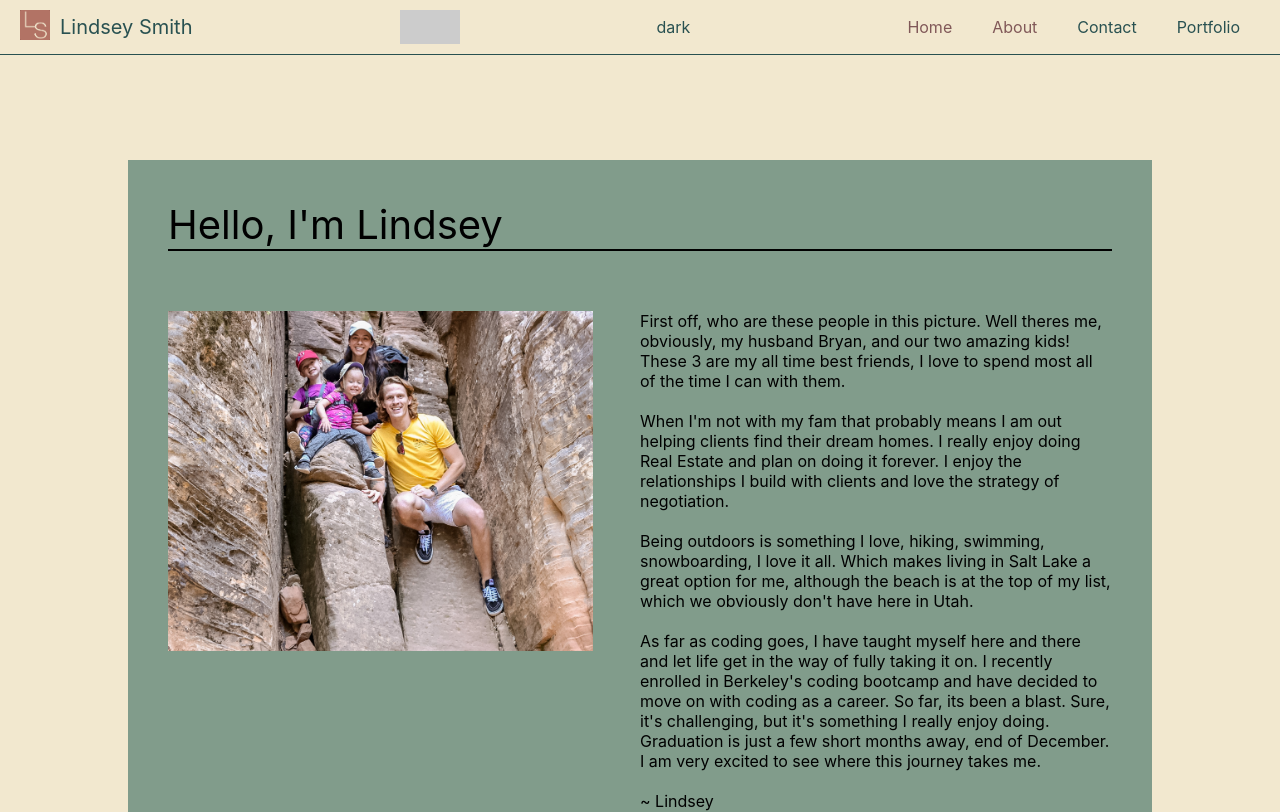
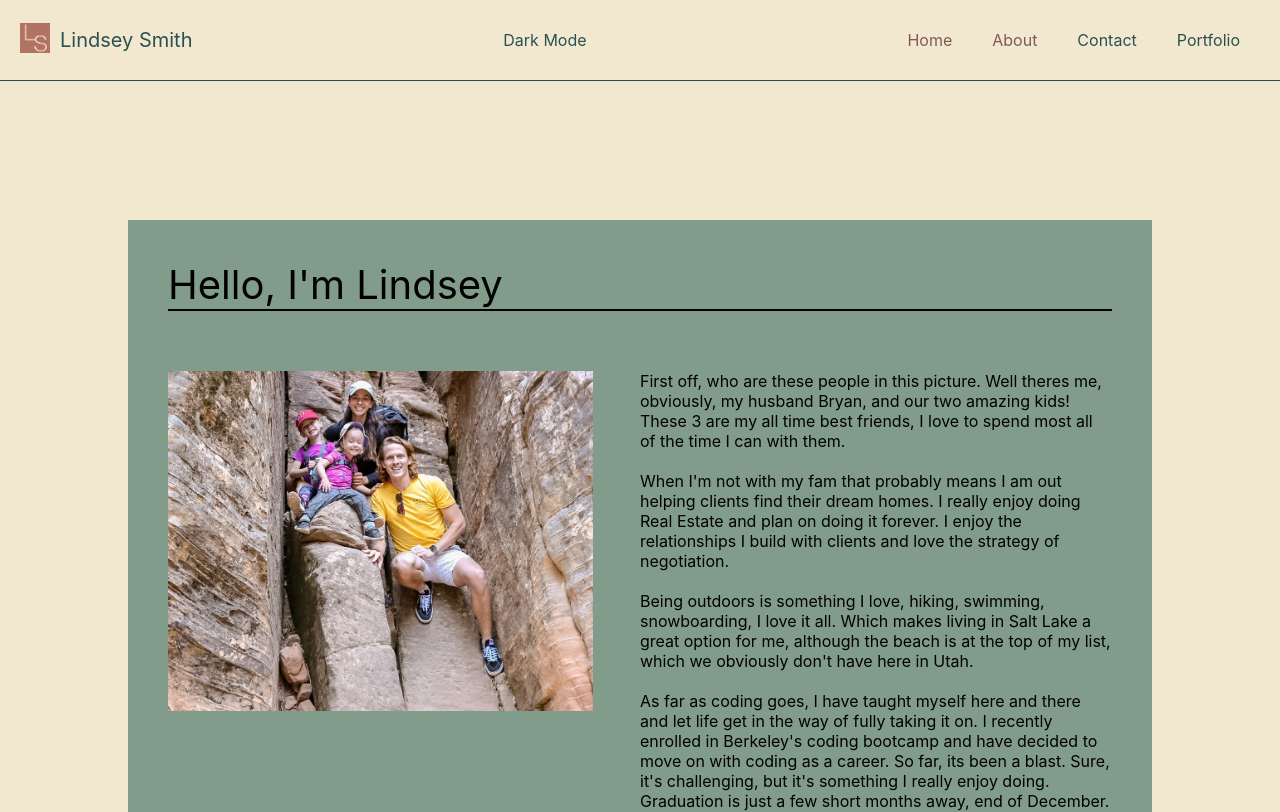
Before and after one commit to campbelllm/portfolio, a React (Create React App) app: page /about in a window 1280 px wide. Shown: the top 812 px of the page. Built offline with nearby package versions, Linux system fonts and the light colour scheme.

Commit message:
dark mode about page complete

```diff
--- a/src/components/About/aboutStyledComponents.js
+++ b/src/components/About/aboutStyledComponents.js
@@ -3,7 +3,7 @@ import picture from '../../Images/famPic.JPG'
 
 
 export const AboutMainComponent = styled.div`
-    padding: 100px 0px;
+    padding: 160px 0px;
     display: flex;
     justify-content: center;
 
--- a/src/components/Navbar/Navbar.js
+++ b/src/components/Navbar/Navbar.js
@@ -19,7 +19,7 @@ import { faBars } from "@fortawesome/free-solid-svg-icons";
 
 const Navbar = () => {
   const [toggle, setToggle] = useState(false);
-  const [switchState, setSwitchState] = useState(true);
+  const [switchState, setSwitchState] = useState(false);
   const history = useHistory();
 
   const handleClick = () => {
@@ -30,13 +30,7 @@ const Navbar = () => {
     }
   };
   const handleChange= (event) => {
-    if (switchState) {
-      history.push('/dark');
-      setSwitchState(false);
-    } else {
-      setSwitchState(true);
-      history.push('/');
-    }
+        history.push('/dark');
   };
   const toggleFunction = toggle ? "flex" : "none";
 
@@ -49,13 +43,14 @@ const Navbar = () => {
         </a>
         <p>Lindsey Smith</p>
       </Logo>
-      <Switch className='switch' onChange={handleChange}>
+      {/* <Switch className='switch' onClick={handleChange}>
 
        <input type="checkbox" />
         <Slider className = "slider"></Slider>
 
       </Switch>
-      dark
+      dark */}
+      <StyledLink to="/dark">Dark Mode</StyledLink>
       <Menu>
         <StyledLink to="/">Home</StyledLink>
         <StyledLink to="/about">About</StyledLink>
--- a/src/darkComponents/AboutDark/AboutDark.js
+++ b/src/darkComponents/AboutDark/AboutDark.js
@@ -8,10 +8,15 @@ import {
   AboutMainComponent
 } from "./aboutStyledComponentsDark";
 import FamilyImg from '../../Images/famPic.JPG'
+import NavbarDark from '../../darkComponents/NavbarDark/NavbarDark'
+import FooterDark from '../../darkComponents/FooterDark/FooterDark'
 
 const About = () => {
   return (
+    <div>
+    <NavbarDark/>
     <AboutMainComponent>
+
     <AboutContainer>
       <AboutHeader>Hello, I'm Lindsey</AboutHeader>
       <AboutBody>
@@ -50,6 +55,8 @@ const About = () => {
       </AboutBody>
     </AboutContainer>
     </AboutMainComponent>
+    <FooterDark/>
+    </div>
   );
 };
 
--- a/src/darkComponents/AboutDark/aboutStyledComponentsDark.js
+++ b/src/darkComponents/AboutDark/aboutStyledComponentsDark.js
@@ -3,18 +3,18 @@ import picture from '../../Images/famPic.JPG'
 
 
 export const AboutMainComponent = styled.div`
-    padding: 100px 0px;
+    padding: 160px 0px;
     display: flex;
     justify-content: center;
-
+    background-color: #212529;
 `;
 
 export const AboutContainer = styled.div`
     width: 80%;
-    background-color: #819C8B;
+    background-color: #343A40;
     padding: 40px;
     margin: 60px 0px;
-
+   color: white;
 `;
 
 export const AboutHeader = styled.div`
--- a/src/darkComponents/HomeDark/homeComponentsDark/CurrentlyLearningDark/currentlyLearningStyledComponentsDark.js
+++ b/src/darkComponents/HomeDark/homeComponentsDark/CurrentlyLearningDark/currentlyLearningStyledComponentsDark.js
@@ -19,7 +19,7 @@ export const CurrentlyBox = styled.div`
     background-color: black;
     padding:100px;
     color: white;
-    font-size: 72px;
+    font-size:50px;
     @media (max-width: 820px){
       height: 30%;
 
@@ -38,7 +38,7 @@ export const LearningItems = styled.div`
     align-items: center;
     flex-wrap: wrap;
     & i {
-      font-size: 80px;
+      font-size: 100px;
     margin: 0 50px 0 50px;
     }
     @media (max-width: 820px){
--- a/src/darkComponents/HomeDark/homeComponentsDark/WelcomeDark/welcomeStyledComponentsDark.js
+++ b/src/darkComponents/HomeDark/homeComponentsDark/WelcomeDark/welcomeStyledComponentsDark.js
@@ -27,7 +27,7 @@ export const WelcomeText = styled.div`
     font-family: 'Quicksand', sans-serif;
     animation-duration: 5s;
     animation-name: opacity;
-    font-size: 200px;
+    font-size: 150px;
     opacity: 0.7;
     color: white;
 
--- a/src/darkComponents/NavbarDark/NavbarDark.js
+++ b/src/darkComponents/NavbarDark/NavbarDark.js
@@ -29,14 +29,12 @@ const Navbar = () => {
     }
   };
   const handleChange= (event) => {
-    if (switchState) {
-      history.push('/dark');
-      setSwitchState(false);
-    } else {
-      setSwitchState(true);
-      history.push('/');
-    }
+    setTimeout(()=> {
+        // history.push('/');
+    }, 2000)
   };
+
+
 
   const toggleFunction = toggle ? "flex" : "none";
 
@@ -49,14 +47,17 @@ const Navbar = () => {
         </a>
         <p>Lindsey Smith</p>
       </Logo>
-      {/* <ToggleSwitch/> */}
-     <Switch className='switch' onChange={handleChange}>
+      {/* <ToggleSwitch onChange={handleChange}></ToggleSwitch> */}
+     {/* <Switch className='switch' onClick={handleChange}>
 
       <input type="checkbox" />
        <Slider className = "slider"></Slider>
 
      </Switch>
-     dark
+     dark */}
+     <StyledLink to='/'>
+       Light Mode
+     </StyledLink>
       <Menu>
         <StyledLink to="/dark">Home</StyledLink>
         <StyledLink to="/aboutdark">About</StyledLink>
--- a/src/darkComponents/NavbarDark/ToggleSwitch.js
+++ b/src/darkComponents/NavbarDark/ToggleSwitch.js
@@ -1,39 +1,35 @@
-// import React from 'react';
+import React from 'react';
+import './ToggleSwithStyle.css'
+import {useHistory} from 'react-router-dom'
 
+export default function Switches() {
+  const [state, setState] = React.useState({
+    checkedA: false,
+    checkedB: true,
+  });
+  const [switchState, setSwitchState] = React.useState(false);
+  const history = useHistory();
 
-// export default function Switches() {
-//   const [state, setState] = React.useState({
-//     checkedA: true,
-//     checkedB: true,
-//   });
+  const handleChange = (event) => {
+    setState({ ...state, [event.target.name]: event.target.checked });
+    if (switchState) {
+      history.push('/dark');
+      setSwitchState(false);
+    } else {
+      setSwitchState(true);
+      history.push('/');
+    }
+  };
 
-//   const handleChange = (event) => {
-//     setState({ ...state, [event.target.name]: event.target.checked });
-//   };
-
-//   return (
-//     <div>
-//       <Switch
-//         checked={state.checkedA}
-//         onChange={handleChange}
-//         name="checkedA"
-//         inputProps={{ 'aria-label': 'secondary checkbox' }}
-//       />
-//       <Switch
-//         checked={state.checkedB}
-//         onChange={handleChange}
-//         color="primary"
-//         name="checkedB"
-//         inputProps={{ 'aria-label': 'primary checkbox' }}
-//       />
-//       <Switch inputProps={{ 'aria-label': 'primary checkbox' }} />
-//       <Switch disabled inputProps={{ 'aria-label': 'disabled checkbox' }} />
-//       <Switch disabled checked inputProps={{ 'aria-label': 'primary checkbox' }} />
-//       <Switch
-//         defaultChecked
-//         color="default"
-//         inputProps={{ 'aria-label': 'checkbox with default color' }}
-//       />
-//     </div>
-//   );
-// }
+  return (
+    <div>
+     <label class="switch" checked={state.checkedA}
+        onChange={handleChange}
+        name="checkedA"
+        inputProps={{ 'aria-label': 'secondary checkbox' }}>
+  <input type="checkbox"/>
+  <span class="slider"></span>
+</label>
+    </div>
+  );
+}
--- a/src/darkComponents/NavbarDark/navbarStyledComponentsDark.js
+++ b/src/darkComponents/NavbarDark/navbarStyledComponentsDark.js
@@ -4,7 +4,7 @@ import { NavLink } from "react-router-dom";
 
 export const Nav = styled.nav`
     background-color: black;
-    color: white;
+    color: grey;
     border-width: thin;
     border-bottom-style: solid;
     border-bottom-color: #295151;
@@ -40,17 +40,17 @@ export const Menu = styled.div`
 `;
 
 export const StyledLink = styled(NavLink)`
-  color: white;
+  color: grey;
   margin: 20px;
   text-decoration: none;
   font-size: 16px;
 
   &:hover {
-    color: grey;
+    color: white;
   }
 
   &.active {
-    color: grey;
+    color: white;
   }
 `;
 
@@ -74,8 +74,8 @@ export const DropBtn = styled.div`
     background-color: transparent;
     border: 1px solid transparent;
     border-radius: .25rem;
-    color: rgba(white);
-    border-color: rgba(white);
+    color: white;
+    border-color: white;
     width: 50px;
     & :hover {
       cursor: pointer;
@@ -98,7 +98,7 @@ export const Switch = styled.label`
   width: 0;
   height: 0;
 }
- & input:checked, &.slider {
+ & input, &.slider {
   background-color: #2196F3;
 }
 
@@ -106,10 +106,10 @@ export const Switch = styled.label`
   box-shadow: 0 0 1px #2196F3;
 }
 
-& input:checked, &.slider:before {
-  -webkit-transform: translateX(26px);
-  -ms-transform: translateX(26px);
-  transform: translateX(26px);
+& input, &.slider {
+  -webkit-transform: translateX(-26px);
+  -ms-transform: translateX(-26px);
+  transform: translateX(-26px);
 }
 `;
 
```
Also changed, not shown: src/App.js (+6 -4 lines).
